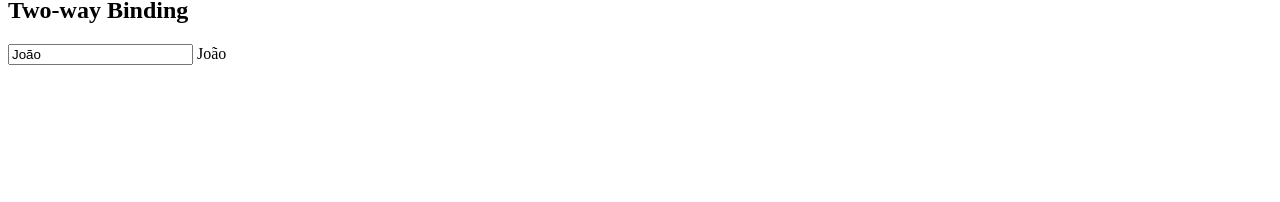
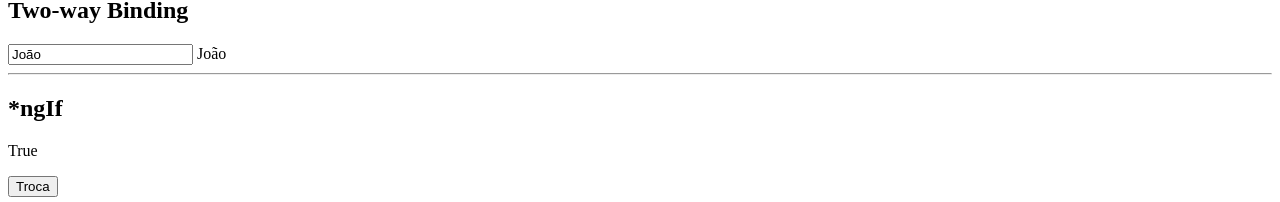
Before and after one commit to joaohqueiroz/angular-basics, an Angular app: page / in a window 1280 px wide. Shown: the part 777-979 px from the top of the page. Before the commit the page ends 850 px from the top, so only its background shows below. Built offline with nearby package versions, Linux system fonts and the light colour scheme.

Commit message:
*ngIf lessons

```diff
--- a/src/app/app.component.html
+++ b/src/app/app.component.html
@@ -1,3 +1,4 @@
 <app-title></app-title>
 <app-data-binding></app-data-binding>
+<app-structural-directives></app-structural-directives>
 <router-outlet></router-outlet>
--- a/src/app/app.module.ts
+++ b/src/app/app.module.ts
@@ -6,12 +6,14 @@ import { AppComponent } from './app.component';
 import { TitleComponent } from './title/title.component';
 import { DataBindingComponent } from './data-binding/data-binding.component';
 import { FormsModule } from '@angular/forms';
+import { StructuralDirectivesComponent } from './structural-directives/structural-directives.component';
 
 @NgModule({
   declarations: [
     AppComponent,
     TitleComponent,
-    DataBindingComponent
+    DataBindingComponent,
+    StructuralDirectivesComponent
   ],
   imports: [
     BrowserModule,
--- /dev/null
+++ b/src/app/structural-directives/structural-directives.component.html
@@ -0,0 +1,7 @@
+<hr>
+<h2>*ngIf</h2>
+<p *ngIf="condition; else elseBlock">True</p>
+<ng-template #elseBlock>
+  <p>False</p>
+</ng-template>
+<button (click)="switchCondition()">Troca</button>
--- /dev/null
+++ b/src/app/structural-directives/structural-directives.component.ts
@@ -0,0 +1,12 @@
+import { Component } from '@angular/core';
+
+@Component({
+  selector: 'app-structural-directives',
+  templateUrl: './structural-directives.component.html',
+  styleUrl: './structural-directives.component.scss',
+})
+export class StructuralDirectivesComponent  {
+  public condition: boolean = true;
+
+  public switchCondition = (): boolean => this.condition = !this.condition;
+}
```
Also changed, not shown: src/app/structural-directives/structural-directives.component.scss (added), 1 other file (tests, documents, lock files or other folders).
